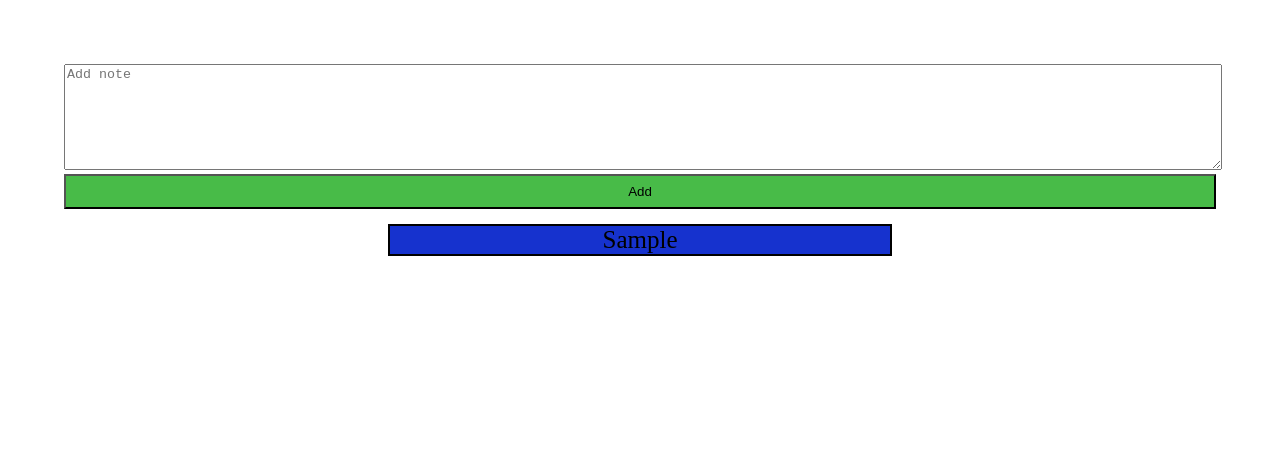
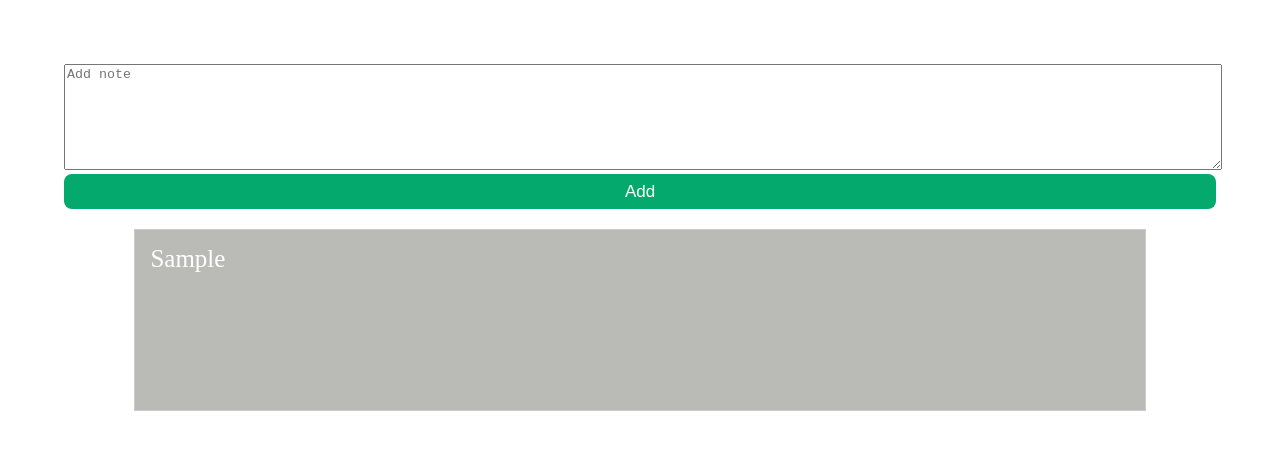
Before and after one commit to Mutotu/note-taker, a React (Vite) app: page / in a window 1280 px wide. Both pictures are taken after typing "Sample" into the empty fields and a click on the input "Add". Shown: the top 450 px of the page. Built offline with nearby package versions, Linux system fonts and the light colour scheme.

Commit message:
adding display styles and scroll down for long paragargh

```diff
--- a/src/App.jsx
+++ b/src/App.jsx
@@ -16,7 +16,7 @@ export default () => {
   };
   const display = () => {
     return notes.map((note, i) => {
-      return <li key={i}>{note.body}</li>;
+      return <li key={i} className="listStyle">{note.body}</li>;
     });
   };
 
--- a/src/styles.scss
+++ b/src/styles.scss
@@ -10,7 +10,15 @@ textarea {
   #submitButton {
     width: 100%;
     height: 35px;
-  background-color: rgb(72, 187, 72);
+    background-color:#04AA6D;
+    color:white;
+    border-radius: 8px;
+    border: none;
+    font-size: 17px;
+  }
+
+  #submitButton:hover{
+    background-color:#028958;
   }
 
   .container {
@@ -18,24 +26,31 @@ textarea {
     flex-direction: column;
     align-items: center;
     justify-content: center;
-  text-align: center;
-  //   background-color: lightgrey;
     margin-top: 15px;
-  padding-inline-start: 0px;
+    padding-inline-start: 0;
   }
   .container li:nth-child(even) {
-  background: rgb(184, 34, 34);
+    background: #82837D;
   }
   .container li:nth-child(odd) {
-  background: rgb(22, 50, 206);
+    background:#BABBB6;
   }
   li {
     list-style-type: none;
     height: auto;
-  width: 500px;
-  //   max-width: fit-content;
+    max-width: 85%;
+    width: 960px;
+    border: 2px solid #fff;
+    font-size: 25px;
+  }
 
-  border: 2px solid black;
-  font-size: 25px;
-  //   overflow: scroll;
+  .listStyle{
+    padding: 5px;
+    margin:5px;
+    color: white;
+    padding: 15px;
+    width: 85%;
+    height: 150px;
+    overflow: auto;
+    border: 1px solid #ccc;
   }
```
Lines whose indentation alone changed are shown as unchanged.
